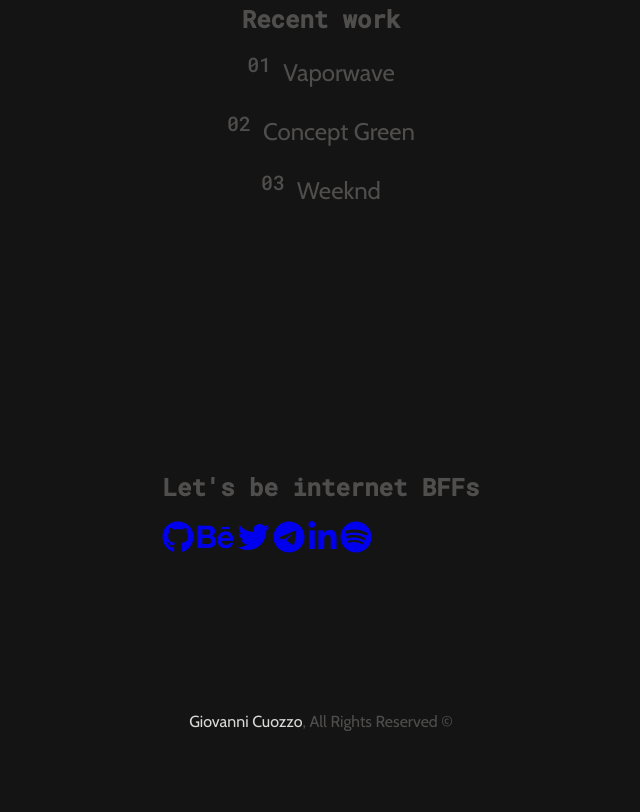
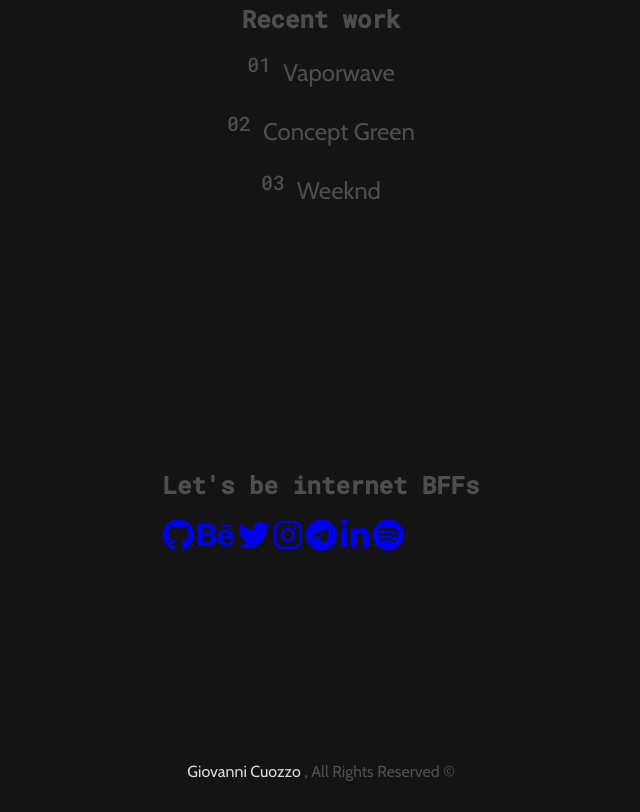
Before and after one commit to G-development/g-development.github.io, a plain HTML site: page index.html in a window 1280 px wide. Shown: the part 1688-2500 px from the top of the page, without its empty margins (319-959 px from the left). Before the commit the page ends 2419 px from the top, so only its background shows below. Drawn offline with nearby package versions, Linux system fonts and the light colour scheme.

Commit message:
Favicon, link, footer adjust

```diff
--- a/css/header.scss
+++ b/css/header.scss
@@ -50,6 +50,8 @@ header{
 //Footer
 footer{
     height: 2vh;
+    padding: 50px;
     font-family: var(--fontuno);
     text-align: center;
+    overflow: hidden;
 }
--- a/css/master.css
+++ b/css/master.css
@@ -2,6 +2,7 @@
     margin: 0;
     padding: 0;
     box-sizing: border-box;
+    overflow-x: hidden;
 }
 
 html{
--- a/index.html
+++ b/index.html
@@ -3,7 +3,9 @@
 <head>
     <meta charset="UTF-8">
     <meta name="viewport" content="width=device-width, initial-scale=1.0">
+
     <title>GC WebDev</title>
+    <link rel="shortcut icon" href="favicon.png" type="image/x-icon">
 
     <script src="https://kit.fontawesome.com/61a0ef9f4f.js" crossorigin="anonymous"></script>
     <link href="https://fonts.googleapis.com/css2?family=Cabin:ital,wght@0,400;0,500;1,400&family=Roboto+Mono:wght@300;500&display=swap" rel="stylesheet">
@@ -42,7 +44,7 @@
             Go down and check my works!
             </p>
             <p>
-            Got any questions? <a href="#">Contact me</a>
+            Got any questions? <a href="mailto:cuozzogiovanni03@gmail.com">Contact me</a>
             </p>
         </div>
     </section>
@@ -61,17 +63,24 @@
         <a name="contacts"></a>
         <div id="sec3-center">
             <h1>Let's be internet BFFs</h1><br>
-            <a href="#"><i class="fab fa-github fa-2x"></i></a>
-            <a href="#"><i class="fab fa-behance fa-2x"></i></a>
+            <a href="https://github.com/G-development"><i class="fab fa-github fa-2x"></i></a>
+            <a href="https://www.behance.net/giocuo"><i class="fab fa-behance fa-2x"></i></a>
             <a href="#"><i class="fab fa-twitter fa-2x"></i></a>
-            <a href="#"><i class="fab fa-telegram-plane fa-2x"></i></a>
-            <a href="#"><i class="fab fa-linkedin-in fa-2x"></i></a>
-            <a href="#"><i class="fab fa-spotify fa-2x"></i></a>
+            <a href="https://www.instagram.com/anabnormalguy/"><i class="fab fa-instagram fa-2x"></i></a>
+            <a href="https://t.me/Hypnotiz_e"><i class="fab fa-telegram-plane fa-2x"></i></a>
+            <a href="https://www.linkedin.com/in/gio-cuo/"><i class="fab fa-linkedin-in fa-2x"></i></a>
+            <a href="https://open.spotify.com/playlist/2XbMlzEhXgTg2mUEmRXoL7?si=O8WG6w0LTKGCBCkzCJTfvQ"><i class="fab fa-spotify fa-2x"></i></a>
         </div>
     </section>
 
     <footer>
-        <p><span style="color: #DADAD9">Giovanni Cuozzo</span>, All Rights Reserved ©</p>
+        <p>
+            <span style="color: #DADAD9">
+                <a href="https://www.facebook.com/giovanni0305/" style="text-decoration: none; color: inherit">
+                    Giovanni Cuozzo</a>
+            </span>
+            , All Rights Reserved ©
+        </p>
     </footer>
 </body>
 
```
Also changed, not shown: css/header.css, favicon.png (added), 3 other files.
